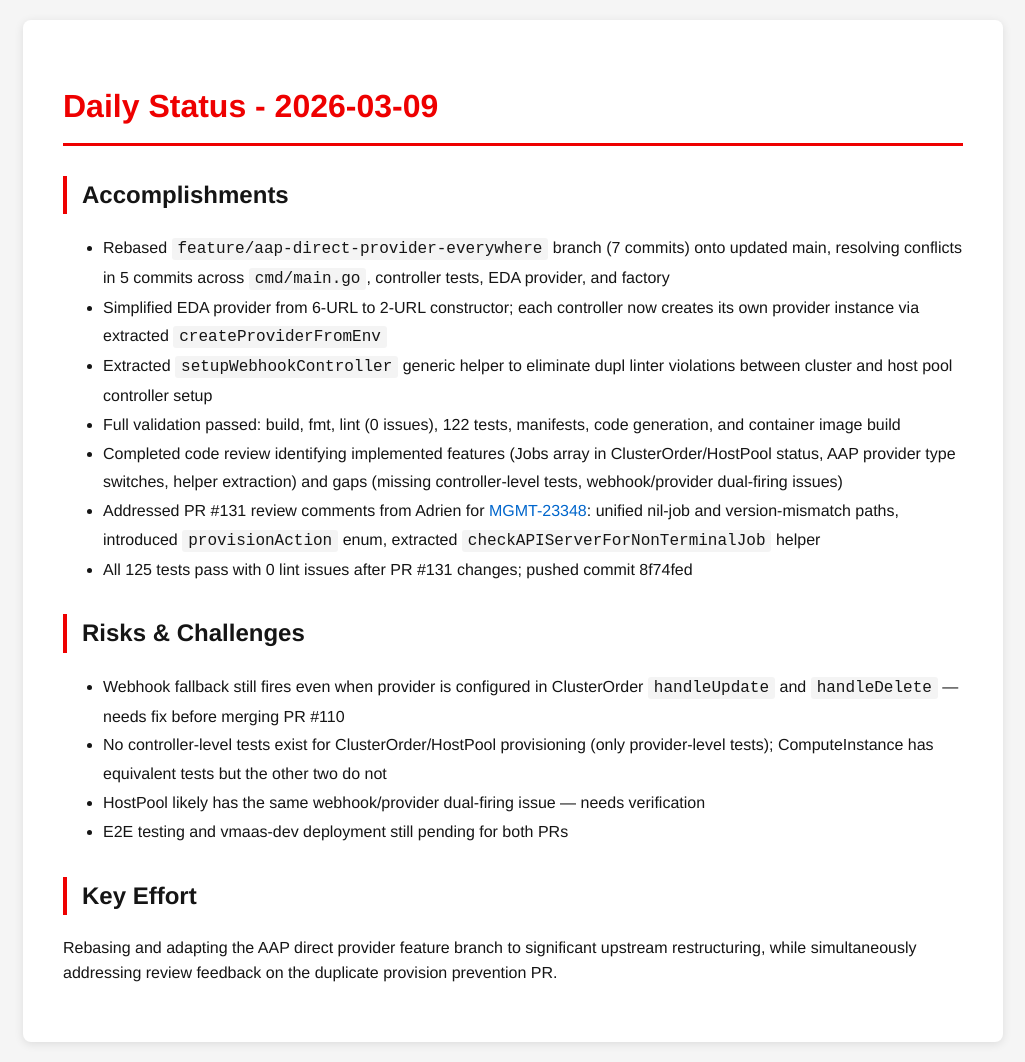
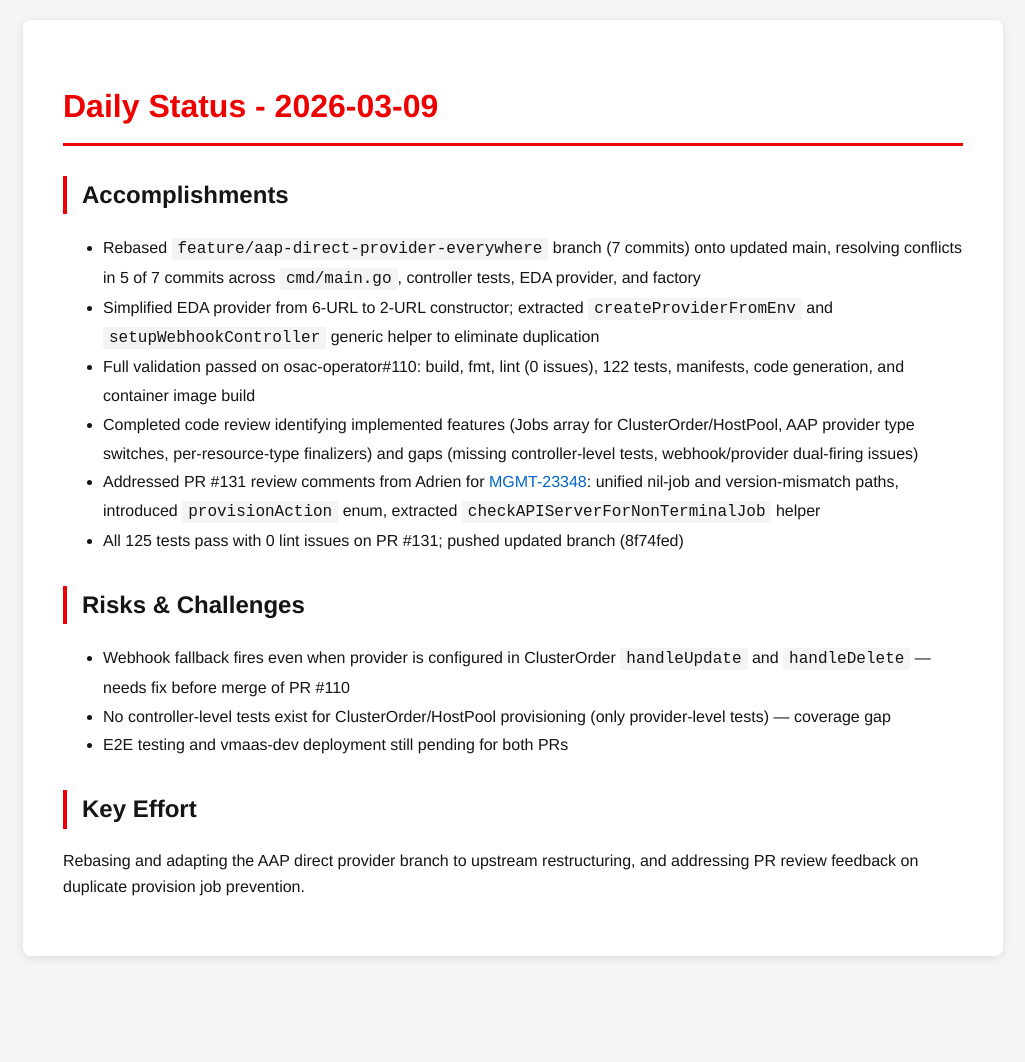
Before and after one commit to tzvatot/daily-status, a Jekyll site: the page built from 2026-03-09.md, in a window 1280 px wide. Shown: the whole page, without its empty margins (127-1152 px from the left). Built offline with Jekyll 4.4.1, drawn with Linux system fonts in a browser that asks for light colours; after the commit the page ends 976 px from its top, so only the background shows below that.

Commit message:
Daily status update - 2026-03-09

```diff
--- a/2026-03-09.md
+++ b/2026-03-09.md
@@ -7,19 +7,17 @@ date: 2026-03-09
 # Daily Status - 2026-03-09
 
 ## Accomplishments
-- Rebased `feature/aap-direct-provider-everywhere` branch (7 commits) onto updated main, resolving conflicts in 5 commits across `cmd/main.go`, controller tests, EDA provider, and factory
-- Simplified EDA provider from 6-URL to 2-URL constructor; each controller now creates its own provider instance via extracted `createProviderFromEnv`
-- Extracted `setupWebhookController` generic helper to eliminate dupl linter violations between cluster and host pool controller setup
-- Full validation passed: build, fmt, lint (0 issues), 122 tests, manifests, code generation, and container image build
-- Completed code review identifying implemented features (Jobs array in ClusterOrder/HostPool status, AAP provider type switches, helper extraction) and gaps (missing controller-level tests, webhook/provider dual-firing issues)
+- Rebased `feature/aap-direct-provider-everywhere` branch (7 commits) onto updated main, resolving conflicts in 5 of 7 commits across `cmd/main.go`, controller tests, EDA provider, and factory
+- Simplified EDA provider from 6-URL to 2-URL constructor; extracted `createProviderFromEnv` and `setupWebhookController` generic helper to eliminate duplication
+- Full validation passed on osac-operator#110: build, fmt, lint (0 issues), 122 tests, manifests, code generation, and container image build
+- Completed code review identifying implemented features (Jobs array for ClusterOrder/HostPool, AAP provider type switches, per-resource-type finalizers) and gaps (missing controller-level tests, webhook/provider dual-firing issues)
 - Addressed PR #131 review comments from Adrien for [MGMT-23348](https://issues.redhat.com/browse/MGMT-23348): unified nil-job and version-mismatch paths, introduced `provisionAction` enum, extracted `checkAPIServerForNonTerminalJob` helper
-- All 125 tests pass with 0 lint issues after PR #131 changes; pushed commit 8f74fed
+- All 125 tests pass with 0 lint issues on PR #131; pushed updated branch (8f74fed)
 
 ## Risks & Challenges
-- Webhook fallback still fires even when provider is configured in ClusterOrder `handleUpdate` and `handleDelete` — needs fix before merging PR #110
-- No controller-level tests exist for ClusterOrder/HostPool provisioning (only provider-level tests); ComputeInstance has equivalent tests but the other two do not
-- HostPool likely has the same webhook/provider dual-firing issue — needs verification
+- Webhook fallback fires even when provider is configured in ClusterOrder `handleUpdate` and `handleDelete` — needs fix before merge of PR #110
+- No controller-level tests exist for ClusterOrder/HostPool provisioning (only provider-level tests) — coverage gap
 - E2E testing and vmaas-dev deployment still pending for both PRs
 
 ## Key Effort
-Rebasing and adapting the AAP direct provider feature branch to significant upstream restructuring, while simultaneously addressing review feedback on the duplicate provision prevention PR.
+Rebasing and adapting the AAP direct provider branch to upstream restructuring, and addressing PR review feedback on duplicate provision job prevention.
```
